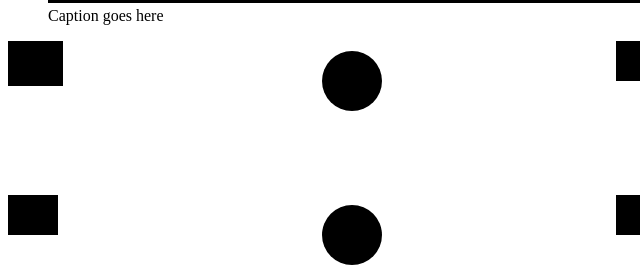
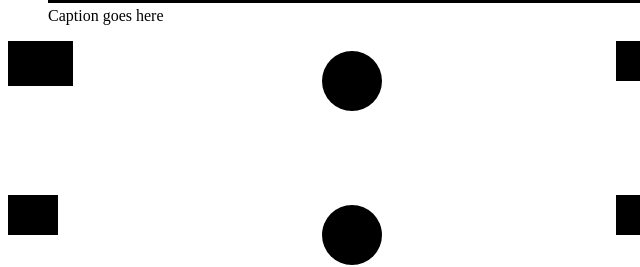
Before and after one commit to DS4200-S22/hw-03-tmt-and-lch, a plain HTML site: page index.html in a window 1280 px wide. Shown: the part 2819-3086 px from the top of the page, 0-640 px from the left. Drawn offline with Linux system fonts and the light colour scheme.

Commit message:
set the number

```diff
--- a/index.html
+++ b/index.html
@@ -35,7 +35,7 @@
 
     <div class = "container1">
         <svg>
-            <rect width = "55" height = "45" />
+            <rect width = "65" height = "45" />
         </svg>
 
         <svg>
--- a/style.css
+++ b/style.css
@@ -13,13 +13,9 @@
     border-style: solid;
   }
 
-.container1 {
+.container1 svg{
     display: flex;
     justify-content: space-evenly;
     flex-direction: row;
-    gap: 5px 5px;
-    align-items: center;
-    align-content: center;
-    position: relative;
-    left: 10px;
+    margin-right: -4px;
 }
```
